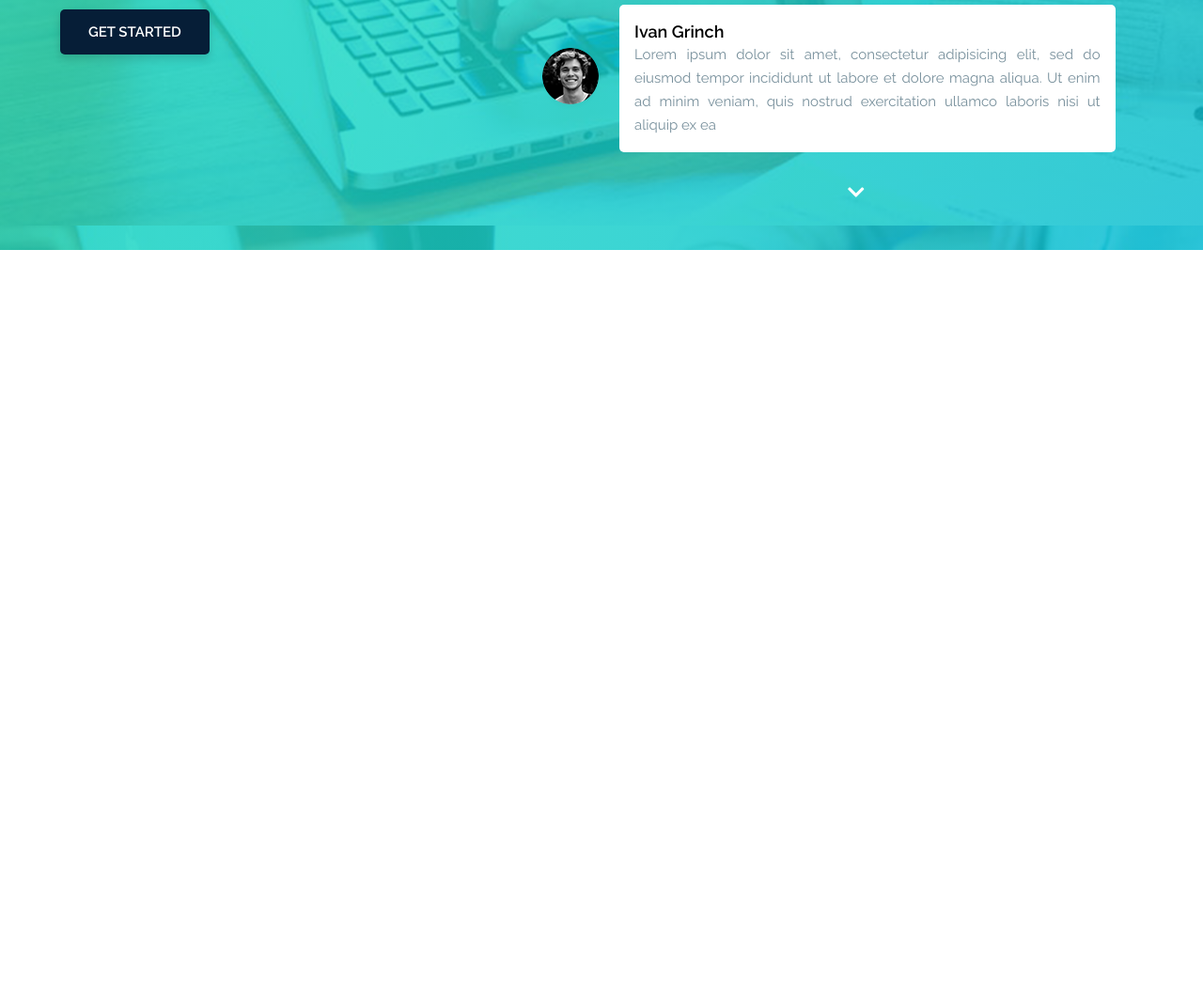
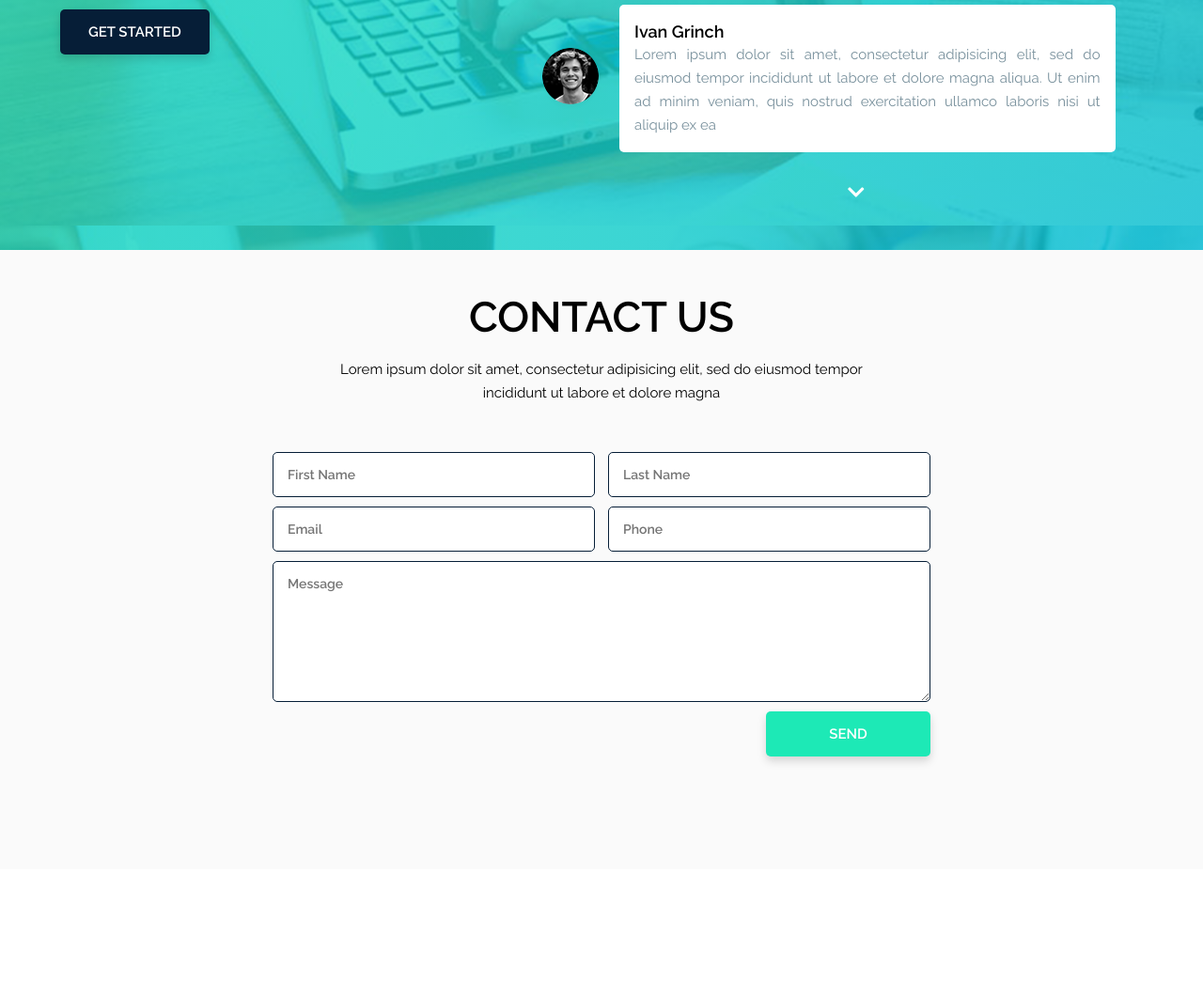
Before and after one commit to tomahawk535/dart, a website: page src/index.html in a window 1280 px wide. Shown: the part 2829-3891 px from the top of the page at 94% size. Drawn offline with nearby package versions, Linux system fonts and the light colour scheme.

Commit message:
add contact section

```diff
--- a/src/index.html
+++ b/src/index.html
@@ -270,6 +270,19 @@
                    </div>
                </div>
            </div>
+           <div class="feedback">
+               <h2 class="feedback-title">Contact Us</h2>
+               <p class="feedback-description">Lorem ipsum dolor sit amet, consectetur adipisicing elit, sed do eiusmod
+                   tempor <br> incididunt ut labore et dolore magna</p>
+               <form class="feedback-form">
+                   <input type="text" placeholder="first name" name="name" class="customer-first-name">
+                   <input type="text" placeholder="last name" name="last-name" class="customer-last-name">
+                   <input type="email" placeholder="email" name="email" class="customer-email">
+                   <input type="tel" placeholder="phone" name="phone" class="customer-phone">
+                   <textarea placeholder="message" name="message" class="customer-message"></textarea>
+                   <input type="submit" value="send" class="feedback-form-submit">
+               </form>
+           </div>
        </article>
    </div>
 
--- a/src/style/scss/article.scss
+++ b/src/style/scss/article.scss
@@ -227,6 +227,56 @@ article {
       }
     }
   }
+  .feedback {
+    width: 100%;
+    padding: 25px 5% 50px;
+    background-color:  $contact-bg-color;
+    br {
+      display: none;
+    }
+    .feedback-title {
+      @include h-first-mobile;
+      color:  $font-color-second;
+      text-align: center;
+      margin-bottom: 16px;
+    }
+    .feedback-description {
+      @include paragraph;
+      color: $font-color-second;
+      text-align: justify;
+    }
+    .feedback-form {
+      width: 100%;
+      max-width: 700px;
+      padding: 10px 0;
+      margin: 0 auto;
+      input, .customer-message {
+        width: 100%;
+        border: 1px solid $font-color-fourth;
+        border-radius: 5px;
+        padding: 15px;
+        font-family: $font;
+        font-size: 14px;
+        color:  $font-color-fourth;
+        margin-bottom: 10px;
+        text-transform: capitalize;
+        font-weight: bolder;
+        outline: none;
+        -webkit-appearance: none;
+      }
+      .customer-message {
+        height: 150px;
+      }
+      .feedback-form-submit {
+        background-color:  $btn-sub-color;
+        @include btn;
+        color:  $font-color-main;
+        &:hover {
+          cursor: pointer;
+        }
+      }
+    }
+  }
 }
 
 
@@ -244,6 +294,19 @@ article {
           .services-item-img {
             flex-basis: 40%;
           }
+        }
+      }
+    }
+    .feedback {
+      .feedback-form {
+        display: flex;
+        flex-wrap: wrap;
+        justify-content: space-between;
+        input {
+          flex-basis: 49%
+        }
+        .feedback-form-submit {
+          margin-left: auto;
         }
       }
     }
@@ -320,6 +383,19 @@ article {
         }
       }
     }
+    .feedback {
+      padding: 45px 5% 100px;
+      br {
+        display: block;
+      }
+      .feedback-title {
+        @include h-secondary;
+      }
+      .feedback-description {
+        text-align: center;
+        margin-bottom: 40px;
+      }
+    }
   }
 }
 
@@ -354,6 +430,13 @@ article {
       background-image: linear-gradient(-53.0deg, rgba(0, 184, 212, 0.8) -11%, rgba(29, 233, 182, 0.8) 111%),
       url("../../img/response-bg.png");
     }
+    .feedback {
+      .feedback-form {
+        .feedback-form-submit {
+          flex-basis: 25%;
+        }
+      }
+    }
   }
 }
 
--- a/src/style/scss/tools.scss
+++ b/src/style/scss/tools.scss
@@ -5,6 +5,7 @@ $font: 'Raleway', sans-serif;
 // colors
 $header-bg-color: #061e37;
 $footer-bg-color: #061e37;
+$contact-bg-color: #fafafa;
 $body-bg-color: #fff;
 $info-bg-first-color: #80d8ff;
 $info-bg-second-color: #82b1ff;
```
Also changed, not shown: src/style/style.min.css.
